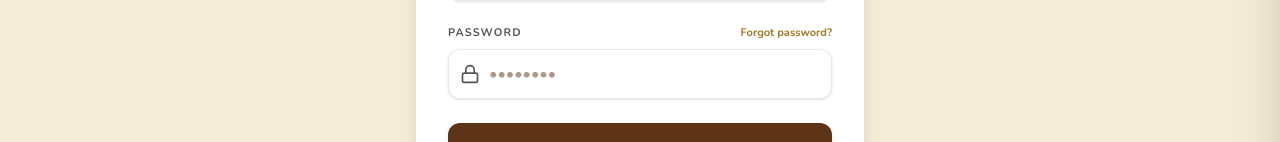
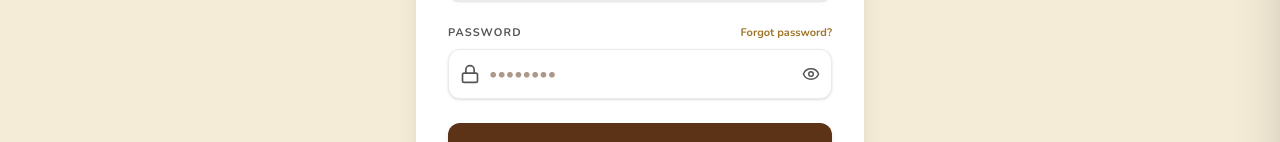
Before and after one commit to DarshanThakare09/loavia.frontend, a Next.js app: page /auth in a window 1280 px wide. Shown: the part 475-617 px from the top of the page. Built offline with nearby package versions, Linux system fonts and the light colour scheme; no server answers; a web font is replaced by a local one.

Commit message:
eye icon added

```diff
--- a/src/app/(storefront)/auth/page.tsx
+++ b/src/app/(storefront)/auth/page.tsx
@@ -3,12 +3,13 @@
 import { useState, useEffect } from "react";
 import Link from "next/link";
 import { useRouter } from "next/navigation";
-import { Mail, Lock, User, ArrowRight } from "lucide-react";
+import { Mail, Lock, User, ArrowRight, Eye, EyeOff } from "lucide-react";
 import { useAuthStore } from "@/store/authStore";
 import { toast } from "sonner";
 
 export default function AuthPage() {
   const [isLogin, setIsLogin] = useState(true);
+  const [showPassword, setShowPassword] = useState(false);
   const router = useRouter();
   const login = useAuthStore((state) => state.login);
   const register = useAuthStore((state) => state.register);
@@ -125,13 +126,21 @@ export default function AuthPage() {
               <div className="relative">
                 <Lock className="absolute left-3 top-1/2 transform -translate-y-1/2 text-brand-text-secondary w-5 h-5" />
                 <input
-                  type="password"
+                  type={showPassword ? "text" : "password"}
                   required
                   value={password}
                   onChange={(e) => setPassword(e.target.value)}
-                  className="w-full bg-white border border-brand-brown/10 focus:border-brand-gold focus:ring-2 focus:ring-brand-gold/30 rounded-xl py-3 pl-10 pr-4 outline-none font-medium text-brand-brown shadow-sm transition-all duration-300"
+                  className="w-full bg-white border border-brand-brown/10 focus:border-brand-gold focus:ring-2 focus:ring-brand-gold/30 rounded-xl py-3 pl-10 pr-10 outline-none font-medium text-brand-brown shadow-sm transition-all duration-300"
                   placeholder="••••••••"
                 />
+                <button
+                  type="button"
+                  aria-label={showPassword ? "Hide password" : "Show password"}
+                  onClick={() => setShowPassword((visible) => !visible)}
+                  className="absolute inset-y-0 right-0 z-20 flex items-center px-3 text-brand-text-secondary hover:text-brand-brown focus:outline-none cursor-pointer"
+                >
+                  {showPassword ? <EyeOff size={18} /> : <Eye size={18} />}
+                </button>
               </div>
             </div>
 
--- a/src/services/apiClient.ts
+++ b/src/services/apiClient.ts
@@ -61,7 +61,7 @@ apiClient.interceptors.response.use(
     ) {
       // Force instant logout on the client side
       useAuthStore.getState().logout();
-      if (typeof window !== "undefined") {
+      if (typeof window !== "undefined" && !window.location.pathname.startsWith("/auth")) {
         window.location.href = "/auth?suspended=true";
       }
       return Promise.reject(error);
@@ -103,8 +103,9 @@ apiClient.interceptors.response.use(
         isRefreshing = false;
 
         // Refresh token failed/expired/revoked -> Force logout
+        const wasAuthenticated = useAuthStore.getState().isAuthenticated;
         useAuthStore.getState().logout();
-        if (typeof window !== "undefined") {
+        if (typeof window !== "undefined" && wasAuthenticated && !window.location.pathname.startsWith("/auth")) {
           window.location.href = "/auth?session_expired=true";
         }
         return Promise.reject(refreshError);
```
